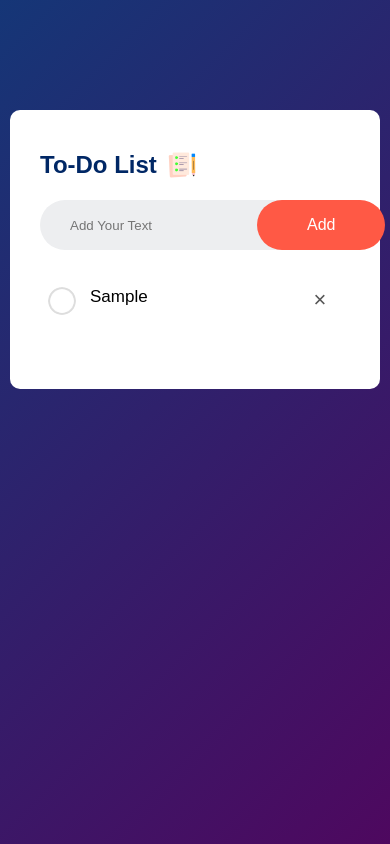
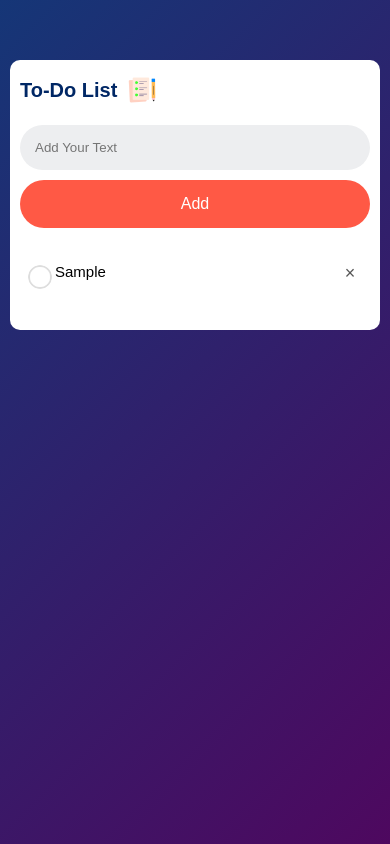
Before and after one commit to adits64/To-Do-App, a plain HTML site: page index.html in a window 390 px wide. Both pictures are taken after typing "Sample" into the empty fields and a click on the button "Add". Drawn offline with Linux system fonts and the light colour scheme.

Commit message:
Update style.css

```diff
--- a/style.css
+++ b/style.css
@@ -17,7 +17,6 @@
     margin:100px auto 20px;
     padding:40px 30px 70px;
     border-radius: 10px;
-
 }
 .todo-app h2{
     color:#002765;
@@ -55,7 +54,6 @@ button{
      font-size: 16px;
      cursor: pointer;
      border-radius: 40px;
-
 }
 ul li {
     list-style: none;
@@ -100,5 +98,65 @@ ul li span {
 }
 ul li span:hover{
     background:#edeef0;
+}
 
+/* Mobile Responsive Styles */
+@media screen and (max-width: 600px) {
+    .todo-app {
+        margin: 50px auto 20px;
+        padding: 20px 15px 50px;
+    }
+
+    .row {
+        flex-direction: column;
+        background: transparent;
+        padding-left: 0;
+    }
+
+    input {
+        width: 100%;
+        padding: 15px;
+        margin-bottom: 10px;
+        background: #edeef0;
+        border-radius: 30px;
+    }
+
+    button {
+        width: 100%;
+        padding: 15px;
+    }
+
+    ul li {
+        padding: 12px 30px 12px 40px;
+        font-size: 16px;
+    }
+
+    ul li::before {
+        height: 24px;
+        width: 24px;
+    }
+
+    ul li span {
+        right: 5px;
+        top: 5px;
+        height: 30px;
+        width: 30px;
+        font-size: 18px;
+        line-height: 30px;
+    }
 }
+
+@media screen and (max-width: 400px) {
+    .todo-app {
+        padding: 15px 10px 40px;
+    }
+
+    .todo-app h2 {
+        font-size: 20px;
+    }
+
+    ul li {
+        font-size: 15px;
+        padding: 10px 25px 10px 35px;
+    }
+}
```
